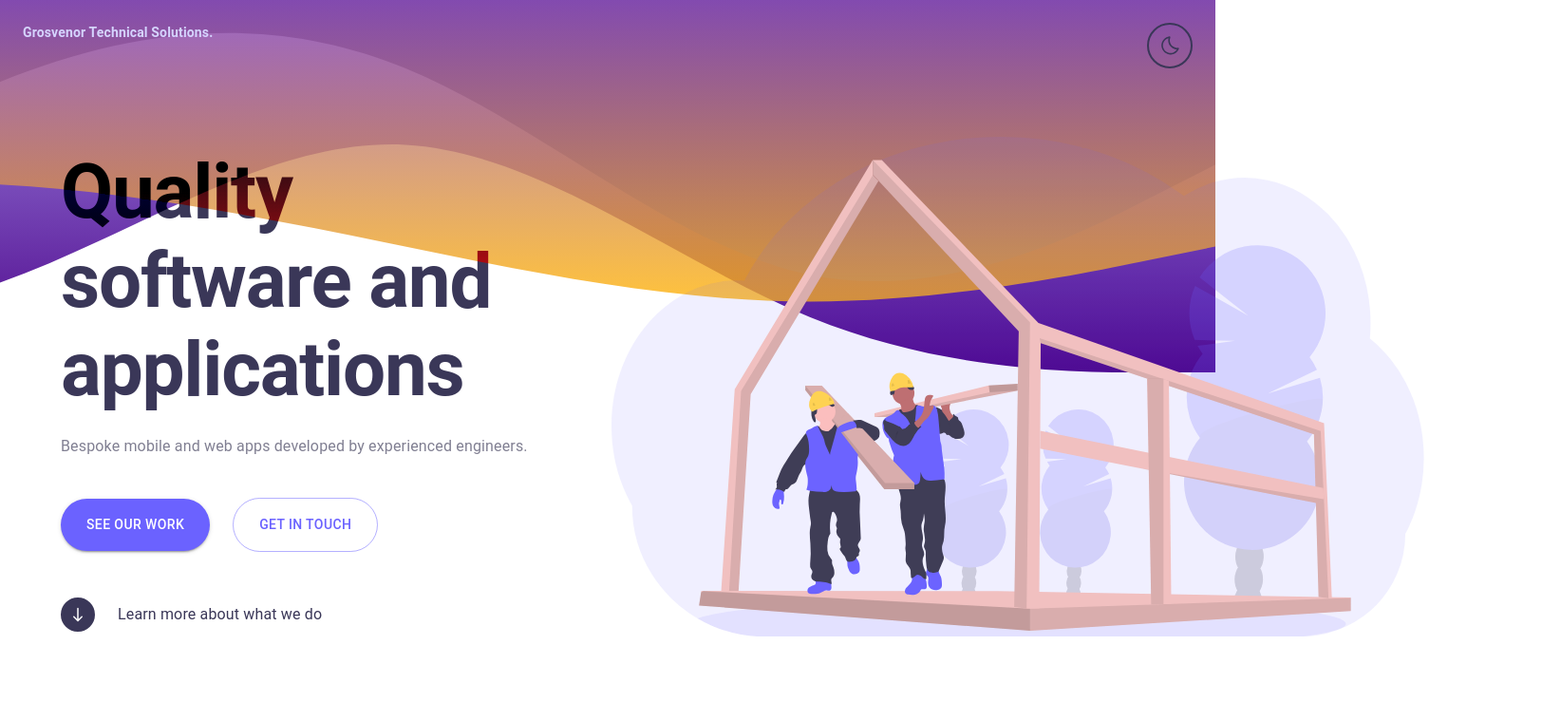
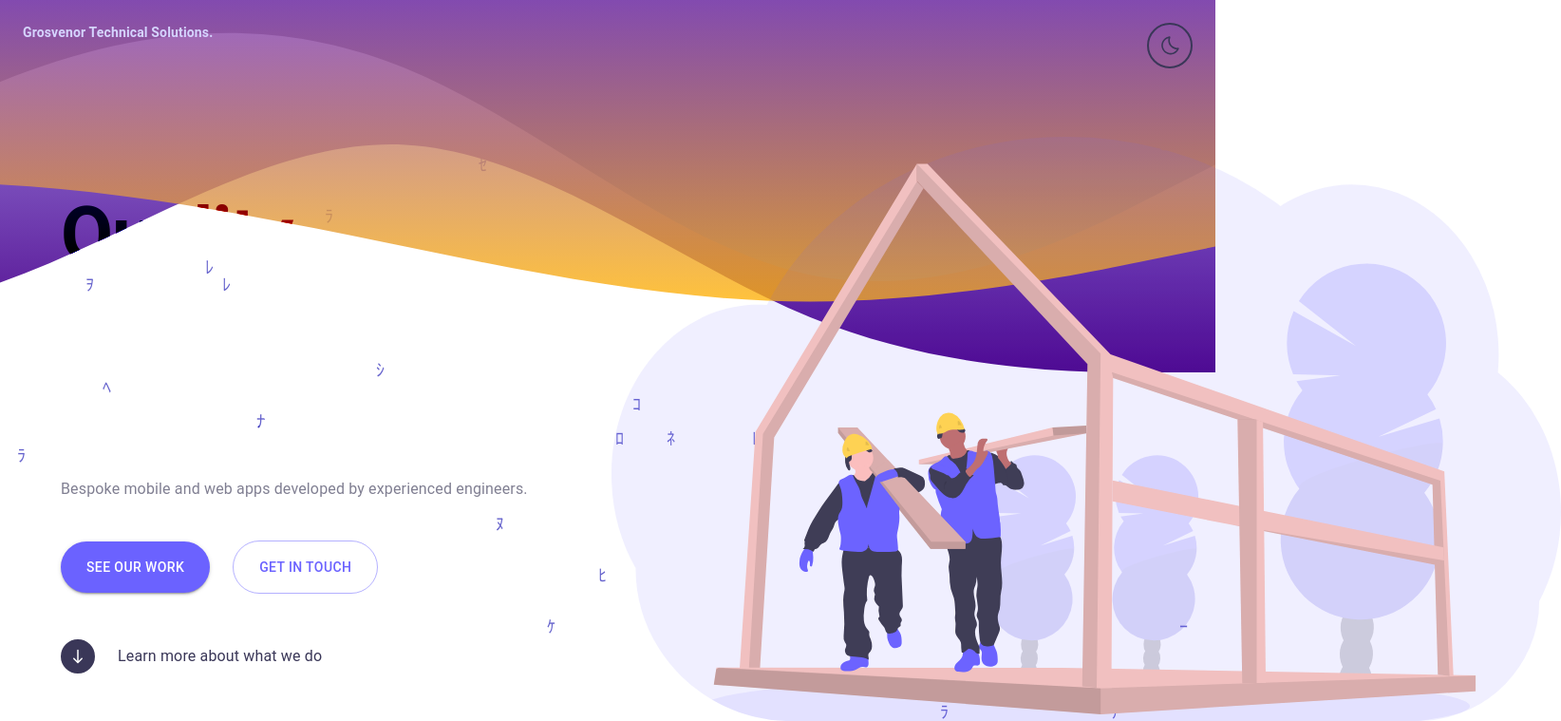
Before and after one commit to izabellewilding/grosvenor-tech-solutions-website, a React (Create React App) app: page / in a window 1280 px wide. Shown: the top 759 px of the page at 95% size, 1644 px wide, since content can reach past the window. Built offline with nearby package versions, Linux system fonts and the light colour scheme.

Commit message:
reinstate binary animation

```diff
--- a/src/components/BinaryMartixAnimation.js
+++ b/src/components/BinaryMartixAnimation.js
@@ -6,8 +6,6 @@ const BinaryMatrixCanvas = styled.canvas`
   z-index: -10;
 `;
 export const BinaryMatrixAnimation = ({ isDarkTheme }) => {
-  console.warn(isDarkTheme);
-
   useEffect(() => {
     var c = document.getElementById("c");
     var ctx = c.getContext("2d");
@@ -54,7 +52,9 @@ export const BinaryMatrixAnimation = ({ isDarkTheme }) => {
         drops[i]++;
       }
     }
-    // setInterval(draw, 40);
+    const drawInterval = setInterval(draw, 40);
+
+    return () => clearInterval(drawInterval);
   }, [isDarkTheme]);
 
   return <BinaryMatrixCanvas id="c"></BinaryMatrixCanvas>;
--- a/src/components/Hero.js
+++ b/src/components/Hero.js
@@ -31,7 +31,7 @@ const MainGraphic = styled(Graphic)`
   height: auto;
 
   @media ${(props) => props.theme.breakpoints.tabletUp} {
-    width: 155%;
+    width: 1000px;
     /* max-width: 650px; */
   }
 `;
```
